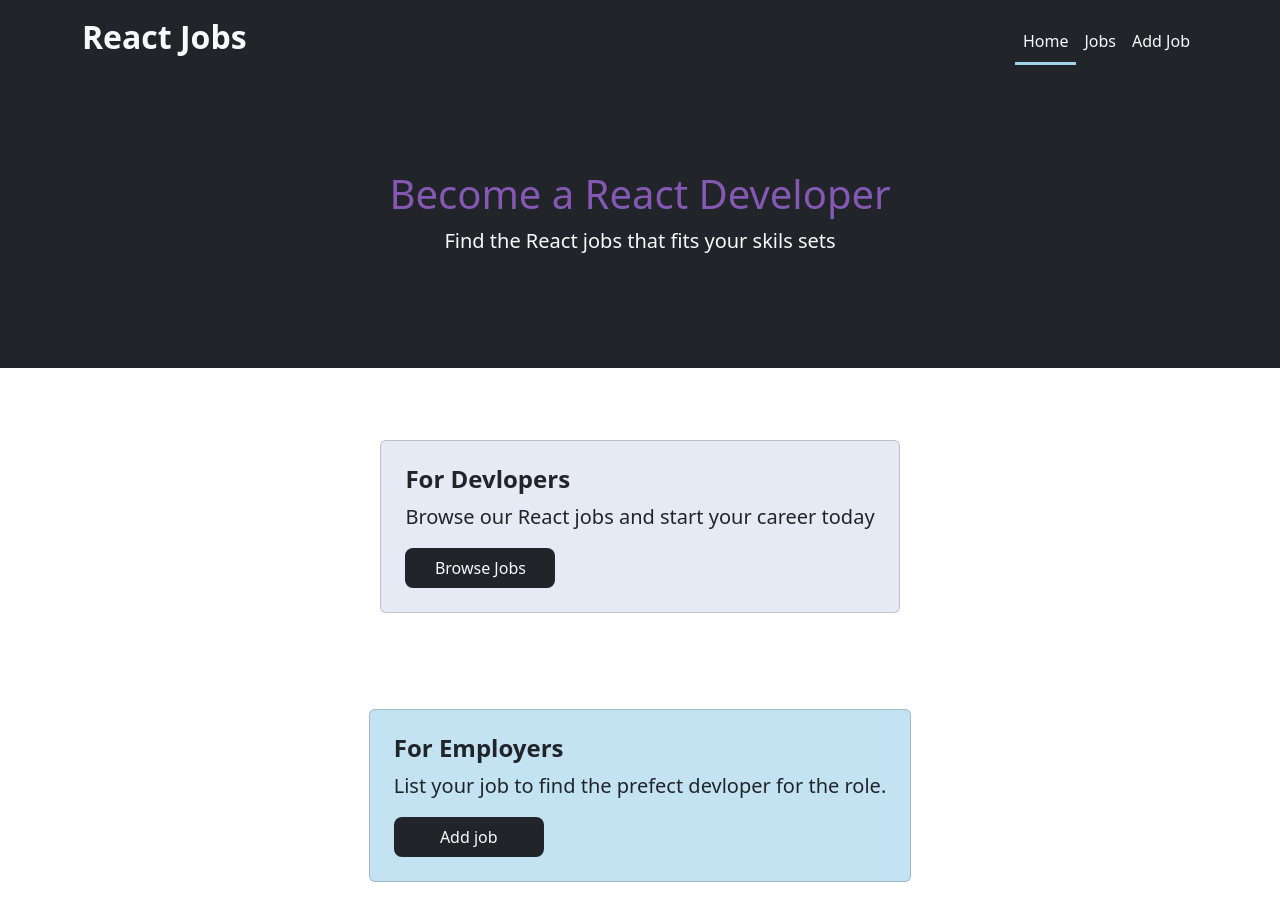
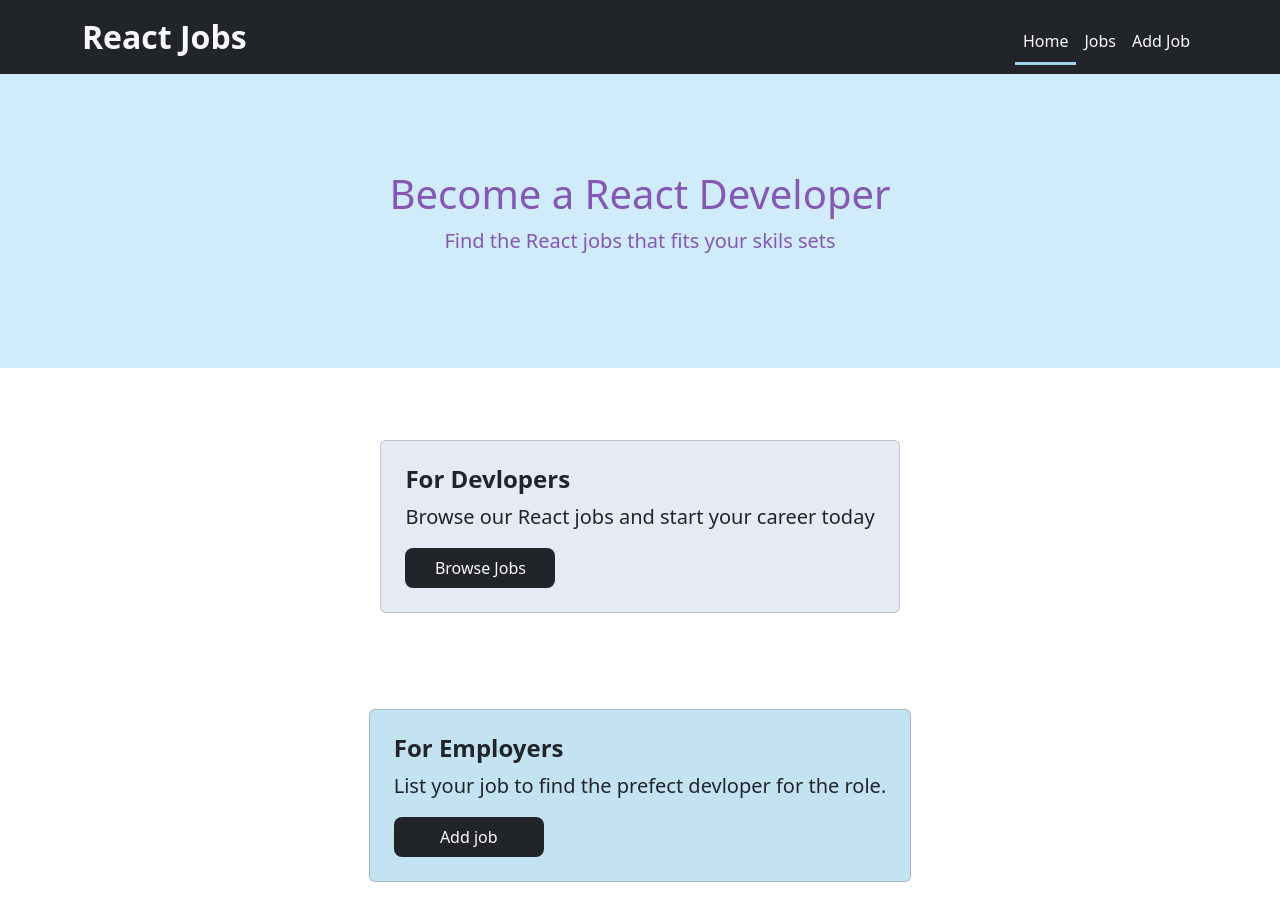
Before and after one commit to shukria-sultani/react-jobs-website, a React (Vite) app: page / in a window 1280 px wide. Built offline with nearby package versions, Linux system fonts and the light colour scheme; a web font is replaced by a local one.

Commit message:
Updated the Hero section background color and the subtitle color

```diff
--- a/src/Components/Hero.jsx
+++ b/src/Components/Hero.jsx
@@ -5,10 +5,10 @@ export default function Hero({
   subtitle = "Find the React jobs that fits your skils sets",
 }) {
   return (
-    <section className="bg-dark text-light p-5 text-center ">
+    <section className=" text-light p-5 text-center " style={{backgroundColor: "#d0ebf9"}}>
       <div className="container p-5">
         <h1 style={{color: "#8458B3"}}>{title}</h1>
-        <p className="lead">{subtitle}</p>
+        <p className="lead" style={{color: "#8458B3"}}>{subtitle}</p>
       </div>
     </section>
   );
```
